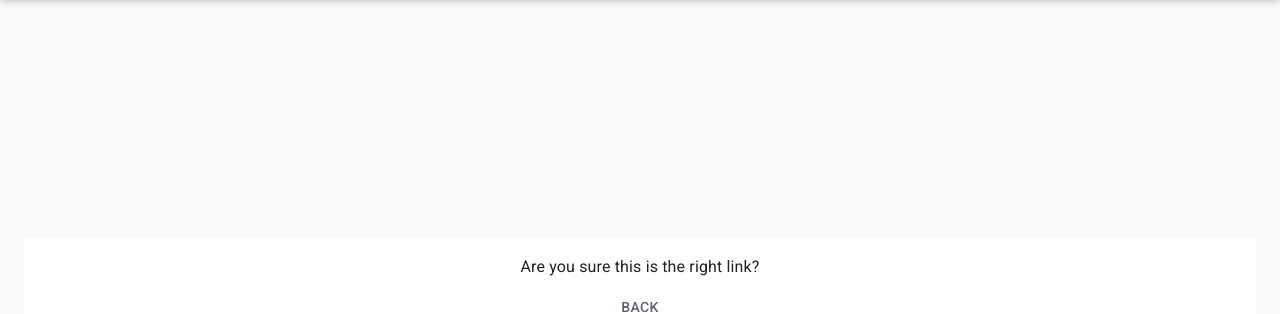
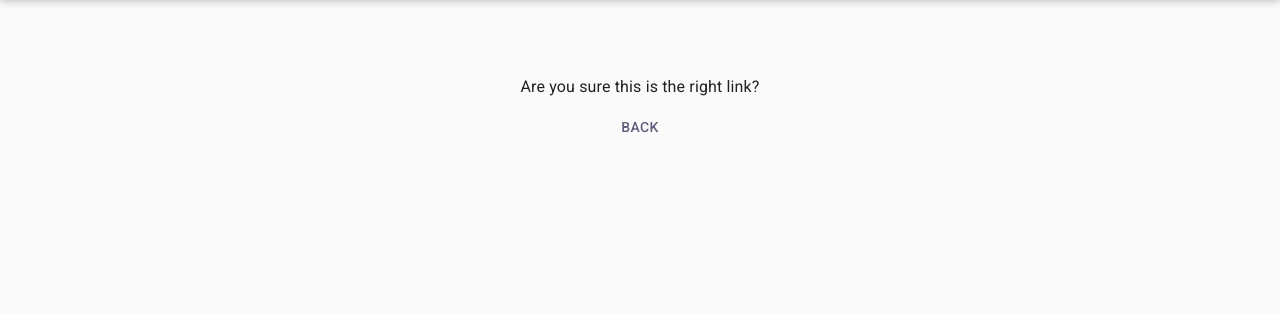
Before and after one commit to todovica/dream-catcher, a React app in the folder client/: page /dream-catcher/confirm/1 in a window 1280 px wide. Shown: the part 490-804 px from the top of the page. Built offline with nearby package versions, Linux system fonts and the light colour scheme; no server answers.

Commit message:
fix some links in ConfirmPage and remove unnecessary includes from CustomizedDialog

```diff
--- a/client/src/js/components/ConfirmPage.js
+++ b/client/src/js/components/ConfirmPage.js
@@ -12,8 +12,7 @@ const useStyles = makeStyles(theme => ({
     margin: theme.spacing(1),
   },
   confirm: {
-    backgroundColor: 'white',
-    marginTop: '200px',
+    marginTop: '20px',
     paddingTop: '15px'
   },
 }));
@@ -43,11 +42,11 @@ function ConfirmPage (props) {
               {(props.articles.find((a) => a._id===id)) ?
                 <>
                   <Typography variant="subtitle1">Your story is uploaded to our server.</Typography>
-                  <Box><Button href="/" color="primary" className={classes.button}>Check it out</Button> </Box>
+                  <Box><Button href="/dream-catcher" color="primary" className={classes.button}>Check it out</Button> </Box>
                 </> :
                 <>
                   <Typography variant="subtitle1">Are you sure this is the right link?</Typography>
-                  <Box><Button href="/" color="primary" className={classes.button}>Back</Button> </Box>
+                  <Box><Button href="/dream-catcher" color="primary" className={classes.button}>Back</Button> </Box>
                 </>}
          </Grid>;
 }
--- a/client/src/js/components/CustomizedDialog.js
+++ b/client/src/js/components/CustomizedDialog.js
@@ -1,11 +1,7 @@
 import React from 'react';
-import { withStyles, makeStyles } from '@material-ui/core/styles';
+import { makeStyles } from '@material-ui/core/styles';
 import Dialog from '@material-ui/core/Dialog';
-import MuiDialogTitle from '@material-ui/core/DialogTitle';
-import MuiDialogContent from '@material-ui/core/DialogContent';
-import MuiDialogActions from '@material-ui/core/DialogActions';
 import IconButton from '@material-ui/core/IconButton';
-import CloseIcon from '@material-ui/icons/Close';
 import Typography from '@material-ui/core/Typography';
 import Box from '@material-ui/core/Box';
 import Card from '@material-ui/core/Card';
```
